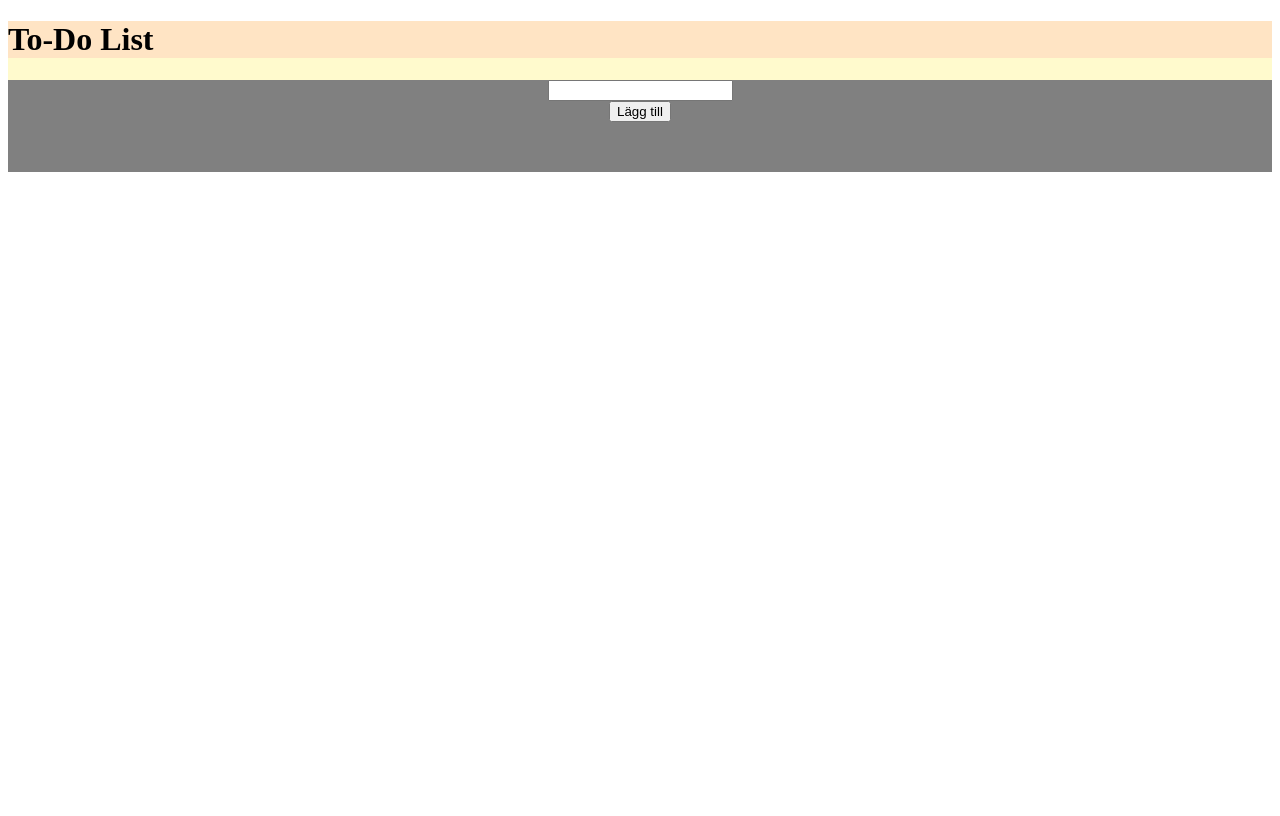
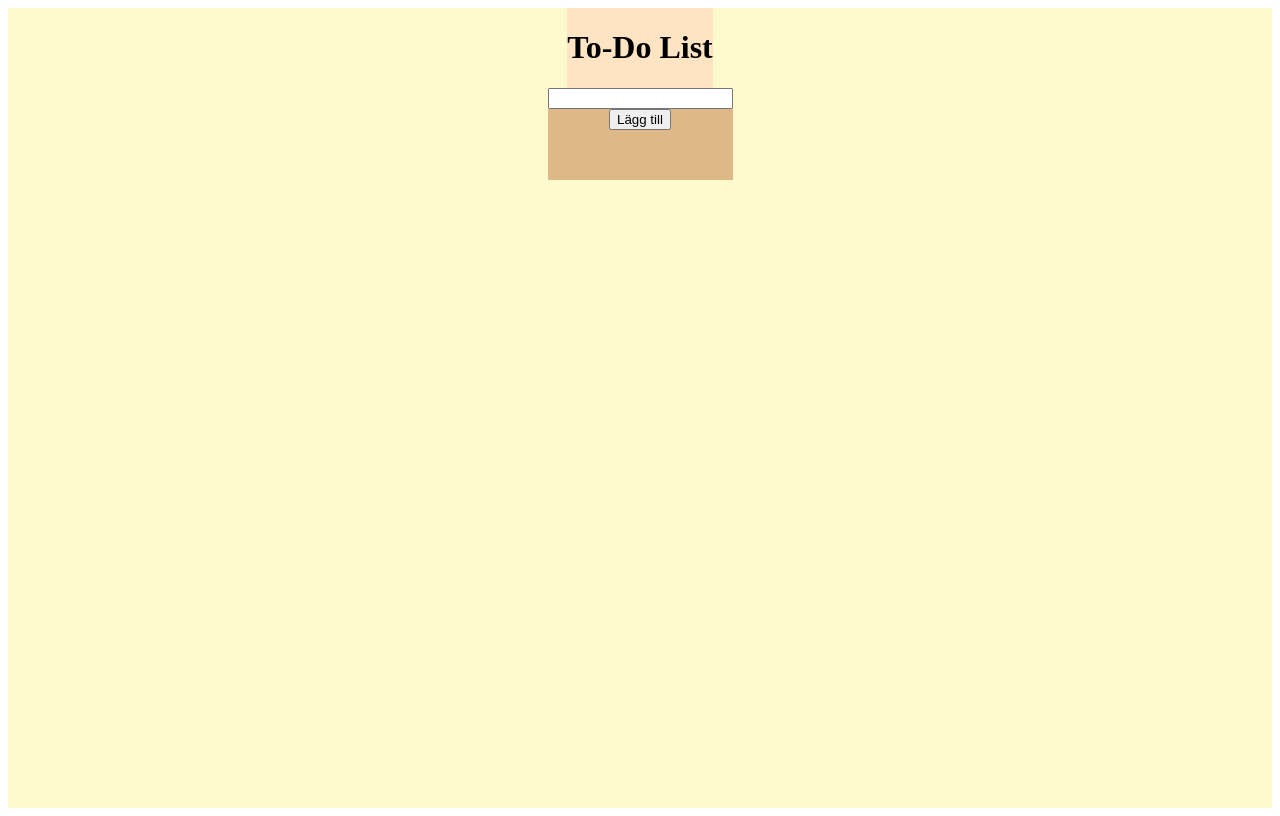
Before and after one commit to ErikssonF/labb2, a Vue app: page / in a window 1280 px wide. Built offline with nearby package versions, Linux system fonts and the light colour scheme.

Commit message:
centered items and added border to listitems

```diff
--- a/index.html
+++ b/index.html
@@ -3,11 +3,14 @@
   <head>
     <meta charset="UTF-8" />
     <link rel="icon" href="/favicon.ico" />
+    <link rel="stylesheet" href="src\css\styles.css" />
     <meta name="viewport" content="width=device-width, initial-scale=1.0" />
     <title>Vite App</title>
   </head>
   <body>
-    <div id="app"></div>
+    <div id="wrapper">
+      <div id="app"></div>
+    </div>
     <script type="module" src="/src/main.js"></script>
   </body>
 </html>
--- a/src/App.vue
+++ b/src/App.vue
@@ -14,6 +14,12 @@ import Main from '@/components/Main/Main.vue';
 
 <style scoped>
 main {
+  align-items: center;
+  display: flex;
+  flex-direction: column;
   background-color: lemonchiffon;
+  min-height: 100vh;
+  width: 40vw;
+
 }
 </style>
--- a/src/components/Header/Header.vue
+++ b/src/components/Header/Header.vue
@@ -7,6 +7,7 @@
 
 <style scoped>
 main {
+    text-align: center;
     background-color: bisque;
 }
 </style>
--- a/src/components/Main/List.vue
+++ b/src/components/Main/List.vue
@@ -50,7 +50,7 @@ onMounted(() => {
 
 <style scoped>
 main {
-    background-color: gray;
+    background-color: burlywood;
     display: flex;
     flex-direction: column;
     align-items: center;
--- a/src/components/Main/ListItem.vue
+++ b/src/components/Main/ListItem.vue
@@ -15,3 +15,9 @@
 defineProps(["text", "index"]);
 
 </script>
+
+<style scoped>
+li {
+    border: 1px solid black;
+}
+</style>
--- /dev/null
+++ b/src/css/styles.css
@@ -0,0 +1,5 @@
+#wrapper {
+  background-color: lemonchiffon;
+  display: flex;
+  justify-content: center;
+}
```
Also changed, not shown: src/components/Main/Main.vue (line endings or trailing spaces).
